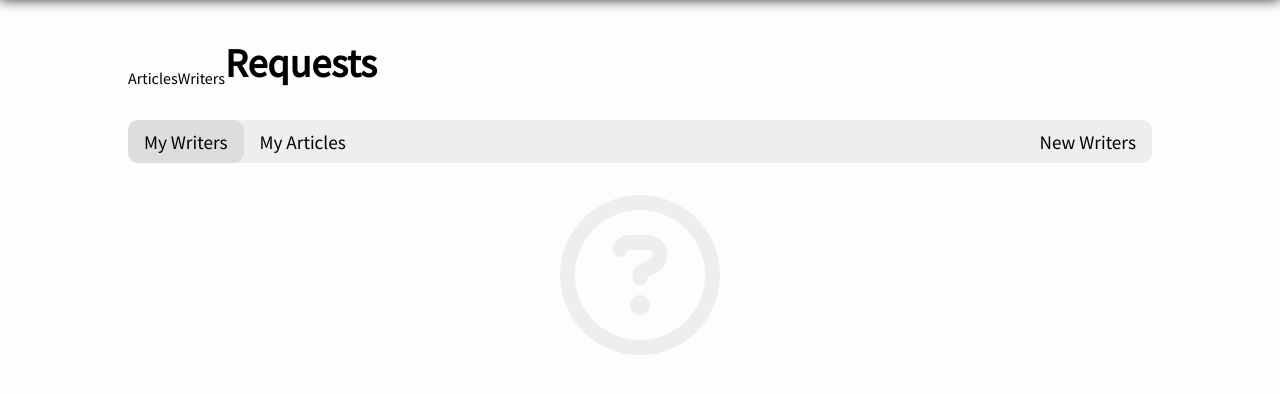
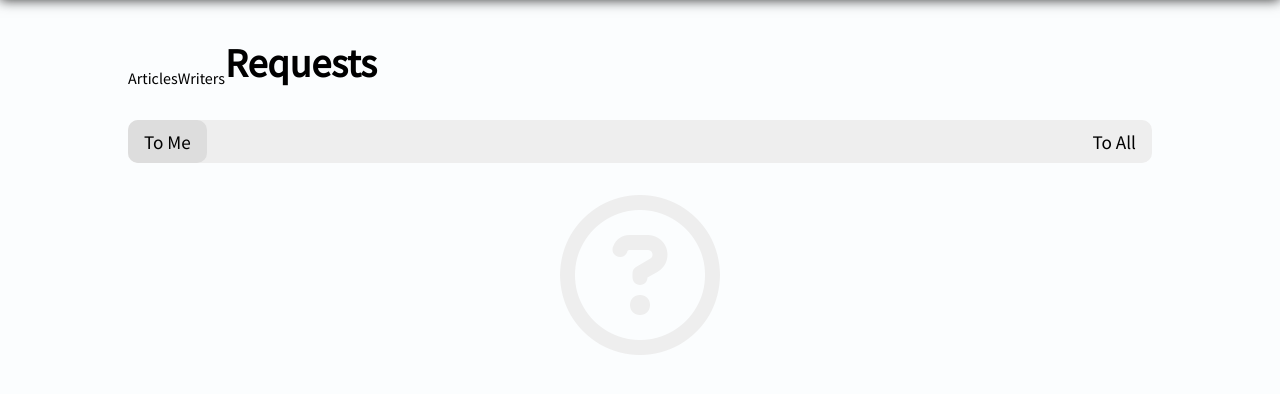
Before and after one commit to adkwalters/an-easy-read, a Flask app: page /display-requests in a window 1280 px wide. Shown: the part 74-468 px from the top of the page. Run offline with Flask 2, Linux system fonts and the light colour scheme; a user stored in the database is signed in; tables that the repository leaves empty hold one stand-in row (values such as "Sample post"); some libraries are stand-ins or nearby versions.

Commit message:
Refactor: simplify display_requests view
Combine the requests from associated and disassociated writers in order
to simply the publishing requests view to two tabs rather than three.

This is done under the assumption that publishers won't care about
the difference between associated and disassociated writers.

```diff
--- a/app/main/routes.py
+++ b/app/main/routes.py
@@ -81,7 +81,7 @@ import datetime
 from flask import render_template, redirect, url_for, flash, request, current_app, abort, send_from_directory
 from flask_login import login_required, current_user
 from flask_mail import Message
-from sqlalchemy import update, or_
+from sqlalchemy import update, or_, and_
 from werkzeug.utils import secure_filename
 
 from app import db, mail
@@ -495,14 +495,17 @@ def display_requests():
 
     associated = requests \
         .filter(User.published_by == current_user.is_publisher.id) \
-        .filter(or_(Article.publisher_id == None, Article.publisher_id == current_user.is_publisher.id)).all()
+        .filter(or_(Article.publisher_id == None,
+                    Article.publisher_id == current_user.is_publisher.id)).all()
 
     disassociated = requests \
-        .filter(or_(User.published_by == None, User.published_by != current_user.is_publisher.id)) \
+        .filter(or_(User.published_by == None,
+                    User.published_by != current_user.is_publisher.id)) \
         .filter(Article.publisher_id == current_user.is_publisher.id).all()
 
     unassociated = requests \
-        .filter(User.published_by == None).all()
+        .filter(and_(User.published_by == None,
+                Article.publisher_id == None)).all()
 
     # Render requests to publish
     return render_template('publisher-requests.html',
--- a/app/static/javascript/display-articles.js
+++ b/app/static/javascript/display-articles.js
@@ -188,7 +188,6 @@ const pendingArticlesTab = document.getElementById("pending-articles-tab");
 const pubWritersTab = document.getElementById("published-writers-tab");
 const unpubWritersTab = document.getElementById("unpublished-writers-tab");
 // Publisher's requests
-const myWritersTab = document.getElementById("my-writers-tab");
 const myRequestsTab = document.getElementById("my-requests-tab");
 const allWritersTab = document.getElementById("all-writers-tab");
 // Author's articles
@@ -315,30 +314,13 @@ if (unpubWritersTab) {
 }
 
 // Publisher's requests
-// Display requests from publisher's writers
-if (myWritersTab) {
-    myWritersTab.addEventListener("click", () => {
-        // Tab
-        myWritersTab.parentElement.classList.add("dropdown-tab-active");
-        myRequestsTab.parentElement.classList.remove("dropdown-tab-active");
-        allWritersTab.parentElement.classList.remove("dropdown-tab-active");
-        // Articles
-        switchArticleDisplay("my-writers", "show");
-        switchArticleDisplay("my-requests", "hide");
-        switchArticleDisplay("all-requests", "hide");
-        // No results icon
-        reportNoResults();
-    })
-}
 // Display requests from disassociated writers
 if (myRequestsTab) {
     myRequestsTab.addEventListener("click", () => {
         // Tab
-        myWritersTab.parentElement.classList.remove("dropdown-tab-active");
         myRequestsTab.parentElement.classList.add("dropdown-tab-active");
         allWritersTab.parentElement.classList.remove("dropdown-tab-active");
         // Articles
-        switchArticleDisplay("my-writers", "hide");
         switchArticleDisplay("my-requests", "show");
         switchArticleDisplay("all-requests", "hide");
         // No results icon
@@ -349,11 +331,9 @@ if (myRequestsTab) {
 if (allWritersTab) {
     allWritersTab.addEventListener("click", () => {
         // Tab
-        myWritersTab.parentElement.classList.remove("dropdown-tab-active");
         myRequestsTab.parentElement.classList.remove("dropdown-tab-active");
         allWritersTab.parentElement.classList.add("dropdown-tab-active");
         // Articles
-        switchArticleDisplay("my-writers", "hide");
         switchArticleDisplay("my-requests", "hide");
         switchArticleDisplay("all-requests", "show");
         // No results icon
@@ -454,11 +434,9 @@ window.addEventListener('load', () => {
 
     else if (requestsPage) {
         // Show requests from publisher's writers
-        myWritersTab.parentElement.classList.add("dropdown-tab-active");
-        myRequestsTab.parentElement.classList.remove("dropdown-tab-active");
+        myRequestsTab.parentElement.classList.add("dropdown-tab-active");
         allWritersTab.parentElement.classList.remove("dropdown-tab-active");
-        switchArticleDisplay("my-writers", "show");
-        switchArticleDisplay("my-requests", "hide");
+        switchArticleDisplay("my-requests", "show");
         switchArticleDisplay("all-requests", "hide");
         reportNoResults();
     }
--- a/app/templates/publisher-requests.html
+++ b/app/templates/publisher-requests.html
@@ -29,20 +29,17 @@
         </ul>
         <ul class="dropdown-panel label-colour">
             <li class="dropdown-tab">
-                <a id="my-writers-tab">My Writers {% if associated %} ({{ associated|length }}) {% endif %}</a>
-            </li>
-            <li class="dropdown-tab">
-                <a id="my-requests-tab">My Articles {% if disassociated %} ({{ disassociated|length }}) {% endif %}</a>
+                <a id="my-requests-tab">To Me {% if associated or disassociated %} ({{ associated|length + disassociated|length }}) {% endif %}</a>
             </li>
             <li class="dropdown-tab dropdown-tab-right">
-                <a id="all-writers-tab">{% if unassociated %} ({{ unassociated|length }}) {% endif %} New Writers</a>
+                <a id="all-writers-tab">{% if unassociated %} ({{ unassociated|length }}) {% endif %} To All</a>
             </li>
         </ul>
         <section id="articles-display-panel">
             <ul>
                 {% if associated %}
                     {% for request in associated %}
-                    <li class="label-colour article-display status-my-writers {% if request['Article'].status == 'pub_requested' %} status-published {% endif %}">
+                    <li class="label-colour article-display status-my-requests {% if request['Article'].status == 'pub_requested' %} status-published {% endif %}">
                         {% if request['Image'].src %}
                             <figure>
                                 <img src="{{ url_for('main.return_image', filename=request['Image'].src) }}">
```
